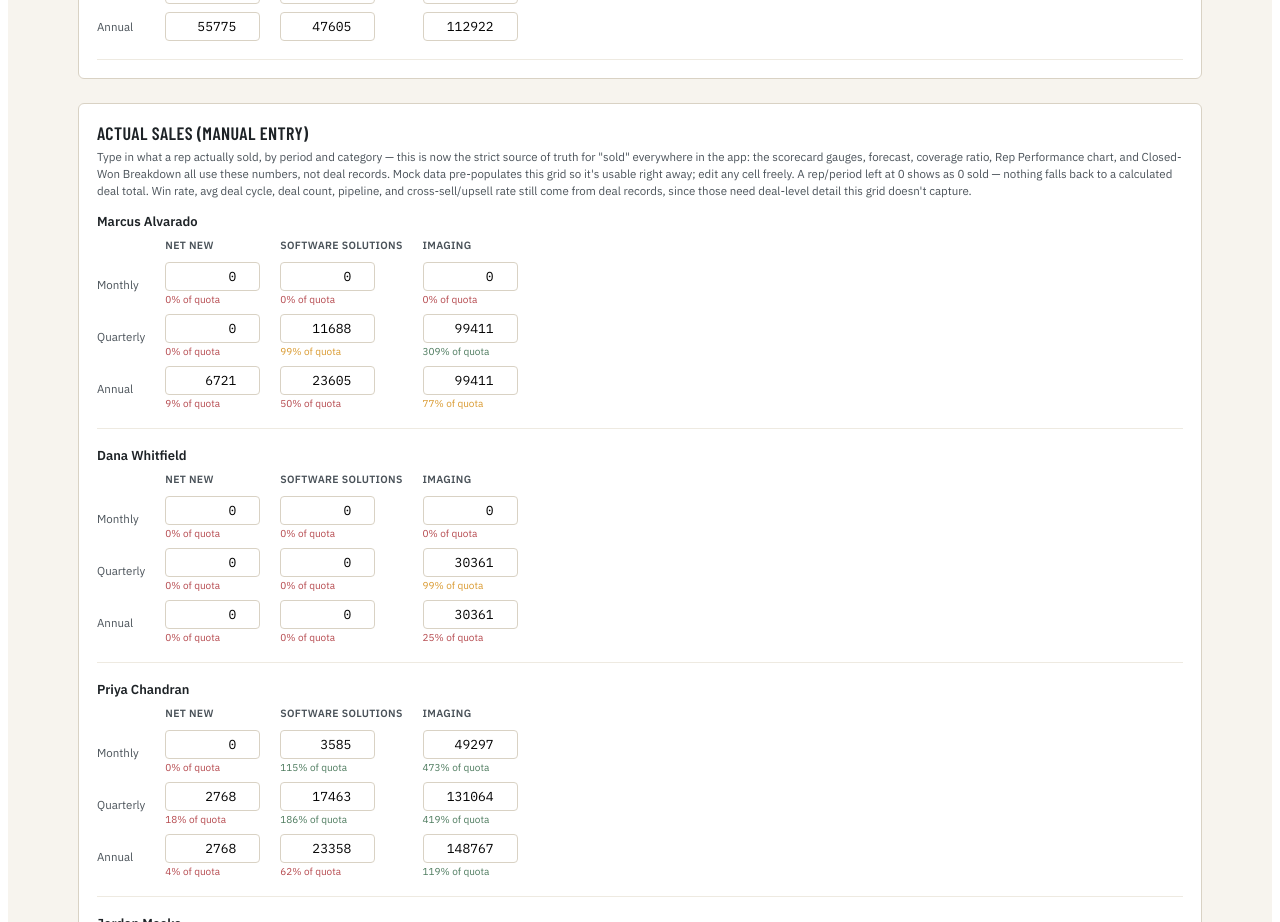
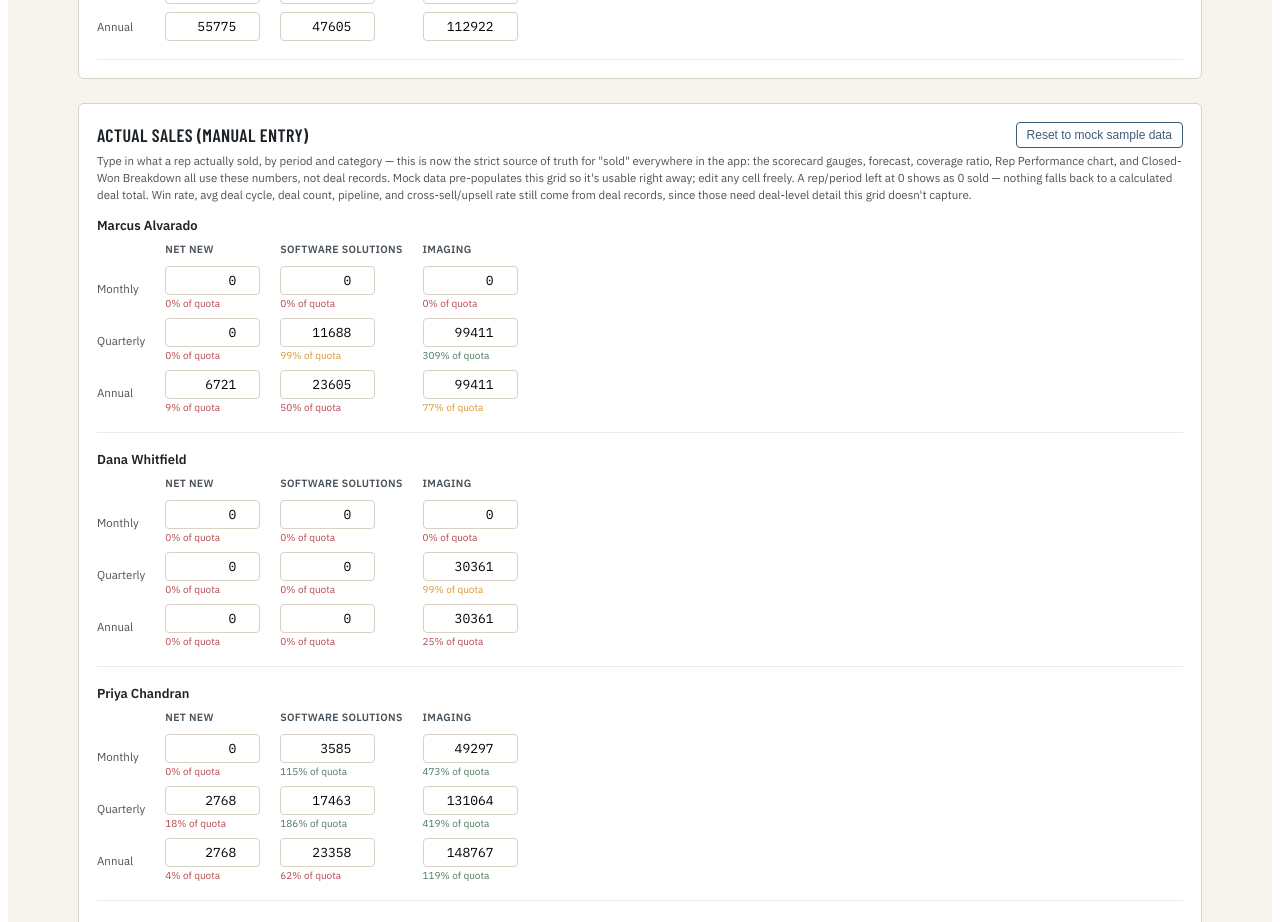
Before and after one commit to necker44/kpi-scorecard-generator, a React (Vite) app: page / in a window 1280 px wide. Shown: the part 1820-2742 px from the top of the page. Built offline with nearby package versions, Linux system fonts and the light colour scheme.

Commit message:
Add mock data to actual sales

```diff
--- a/src/App.jsx
+++ b/src/App.jsx
@@ -1111,6 +1111,34 @@ export default function App() {
   const activities = source === "mock" ? mockActivities : source === "upload" ? uploadedActivities : [];
   const roster = source === "manual" ? manualRoster : [];
 
+  // Whenever the mock tab is active, make sure mock reps have their sample Actual Sales
+  // filled in. A rep counts as "not yet populated" if every period/category is 0 — covers
+  // both a first-ever visit and a browser that already has stale/zeroed data saved from
+  // before this feature existed. Reps the user has actually entered numbers for are left alone.
+  React.useEffect(() => {
+    if (source !== "mock") return;
+    setActualMatrix((prev) => {
+      let changed = false;
+      const next = { ...prev };
+      mockRoster.forEach((r) => {
+        const current = next[r.displayName];
+        const isEmpty = !current || QUOTA_PERIODS.every((p) => {
+          const c = (current && current[p.key]) || {};
+          return (c.netNew || 0) + (c.software || 0) + (c.imaging || 0) === 0;
+        });
+        if (isEmpty) {
+          const seeded = mockData.actualMatrix[r.originalName];
+          if (seeded) {
+            next[r.displayName] = cloneMatrix(seeded);
+            changed = true;
+          }
+        }
+      });
+      return changed ? next : prev;
+    });
+    // eslint-disable-next-line react-hooks/exhaustive-deps
+  }, [source, mockRoster]);
+
   // Renaming/re-territorying works the same way regardless of which data source is active.
   const renameRepGlobal = (oldName, newName) => {
     if (!newName || newName === oldName) return;
@@ -1577,8 +1605,27 @@ Activity count this period: ${rep.activityTotal || "unknown"}`;
             for that period. Doesn't touch the scorecards, forecast, or breakdowns below, which stay
             driven by actual deal records. */}
         <div className="no-print" style={{ background: "#FFFFFF", border: `1px solid ${COLORS.line}`, borderRadius: 6, padding: 18, marginBottom: 24 }}>
-          <div style={{ fontFamily: "'Barlow Condensed', sans-serif", fontSize: 18, fontWeight: 600, textTransform: "uppercase", letterSpacing: 0.4, color: COLORS.ink, marginBottom: 4 }}>
-            Actual Sales (Manual Entry)
+          <div style={{ display: "flex", justifyContent: "space-between", alignItems: "center", flexWrap: "wrap", gap: 8, marginBottom: 4 }}>
+            <div style={{ fontFamily: "'Barlow Condensed', sans-serif", fontSize: 18, fontWeight: 600, textTransform: "uppercase", letterSpacing: 0.4, color: COLORS.ink }}>
+              Actual Sales (Manual Entry)
+            </div>
+            {source === "mock" && (
+              <button
+                onClick={() => {
+                  setActualMatrix((prev) => {
+                    const next = { ...prev };
+                    mockRoster.forEach((r) => {
+                      const seeded = mockData.actualMatrix[r.originalName];
+                      if (seeded) next[r.displayName] = cloneMatrix(seeded);
+                    });
+                    return next;
+                  });
+                }}
+                style={{ background: "none", border: `1px solid ${COLORS.steel}`, color: COLORS.steel, borderRadius: 4, padding: "5px 10px", fontSize: 12, cursor: "pointer" }}
+              >
+                Reset to mock sample data
+              </button>
+            )}
           </div>
           <div style={{ fontSize: 11.5, color: COLORS.inkSoft, marginBottom: 14, lineHeight: 1.5 }}>
             Type in what a rep actually sold, by period and category — this is now the strict source of truth for "sold" everywhere in the app: the scorecard gauges, forecast, coverage ratio, Rep Performance chart, and Closed-Won Breakdown all use these numbers, not deal records. Mock data pre-populates this grid so it's usable right away; edit any cell freely. A rep/period left at 0 shows as 0 sold — nothing falls back to a calculated deal total. Win rate, avg deal cycle, deal count, pipeline, and cross-sell/upsell rate still come from deal records, since those need deal-level detail this grid doesn't capture.
```
